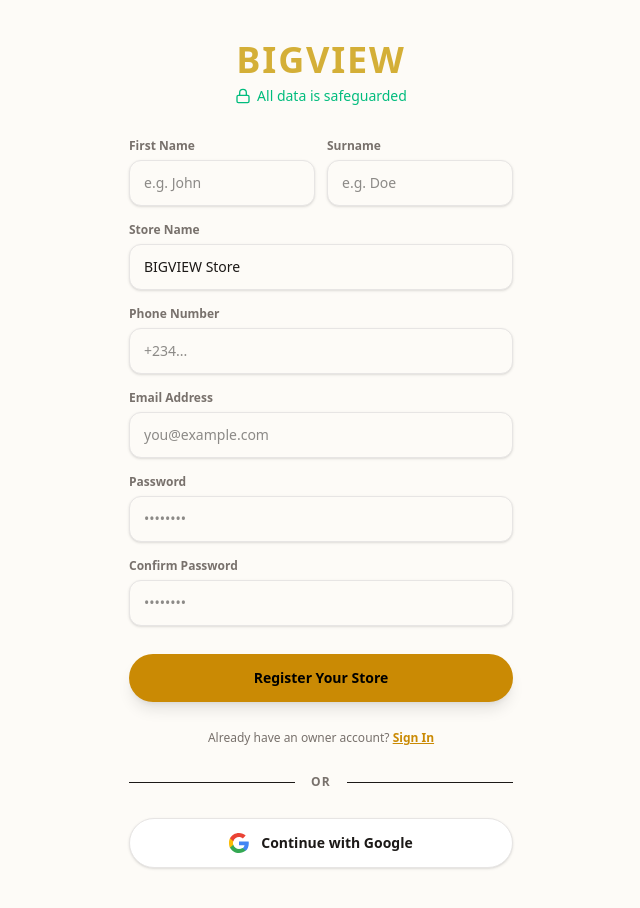
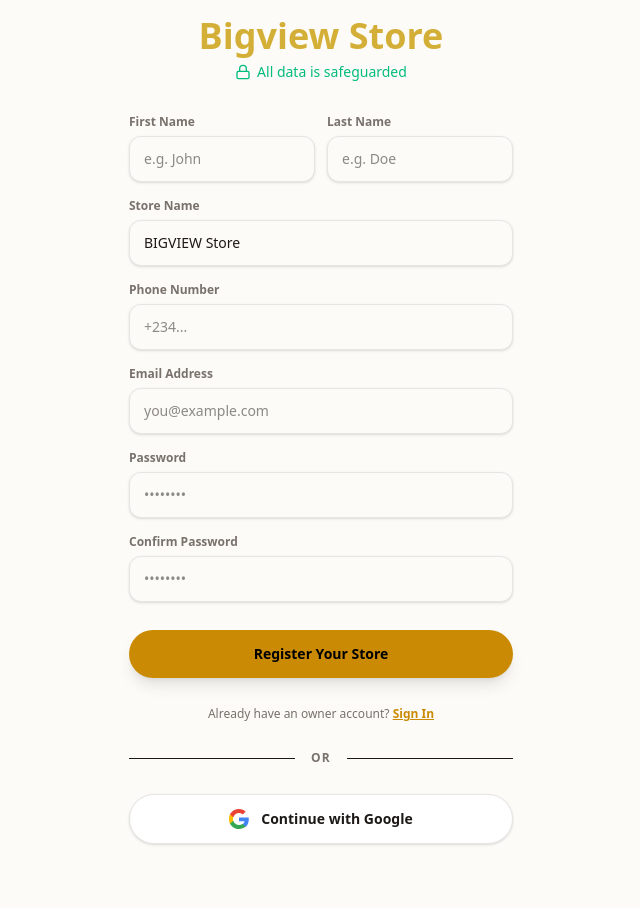
Before and after one commit to Henry3029/bigview-store, a Next.js app: page /eldgate-owner-portal in a window 1280 px wide. Both pictures are taken after a click on the button "Register Account". Shown: the whole page, without its empty margins (319-959 px from the left). Built offline with nearby package versions, Linux system fonts and the light colour scheme; no server answers; the database is empty.

Commit message:
modify owner page.tsx file,

```diff
--- a/src/app/eldgate-owner-portal/page.tsx
+++ b/src/app/eldgate-owner-portal/page.tsx
@@ -78,15 +78,15 @@ function OwnerPortalAuthContent() {
 
   // Otherwise, render full-page immersive view
   return (
-    <div className="min-h-screen w-full flex flex-col items-center justify-center px-4 py-10 bg-skin-base text-skin-base relative">
+    <div className="min-h-screen w-full flex flex-col items-center justify-start px-4 pt-4 pb-12 bg-skin-base text-skin-base relative">
 
       {/* Centered Content Stack */}
       <div className="w-full max-w-sm space-y-6 flex flex-col items-center text-center">
 
         {/* Top Logo & Branding */}
         <div className="space-y-1.5 flex flex-col items-center">
-          <h1 className="text-3xl sm:text-4xl font-black tracking-wider uppercase font-sans text-[#D4AF37]">
-            BIGVIEW
+          <h1 className="text-3xl sm:text-4xl font-black font-sans text-[#D4AF37]">
+            Bigview Store
           </h1>
 
           <p className="text-xs sm:text-sm text-emerald-500 max-w-xs flex items-center justify-center gap-1.5 font-medium">
@@ -118,7 +118,7 @@ function OwnerPortalAuthContent() {
 
                 {/* Surname */}
                 <div className="space-y-1.5">
-                  <label className="text-xs font-bold text-skin-muted block">Surname</label>
+                  <label className="text-xs font-bold text-skin-muted block">Last Name</label>
                   <input
                     type="text"
                     placeholder="e.g. Doe"
@@ -252,7 +252,7 @@ function OwnerPortalAuthContent() {
 
         {/* Demarcation */}
         <div className="w-full relative flex items-center justify-center py-1">
-          <div className="absolute inset-0 flex items-center"><div className="w-full border-t border-skin-base/15" /></div>
+          <div className="absolute inset-0 flex items-center"><div className="w-full border-t border-skin-base/5" /></div>
           <span className="relative bg-skin-base px-4 text-xs text-skin-muted uppercase font-bold tracking-widest">OR</span>
         </div>
 
@@ -270,11 +270,11 @@ function OwnerPortalAuthContent() {
       {showTroubleModal && (
   <div
     onClick={() => setShowTroubleModal(false)}
-          className="fixed inset-0 bg-black/60 z-50 flex items-end sm:items-center justify-center p-4 transition-opacity animate-in fade-in duration-200"
+    className="fixed inset-0 bg-black/60 z-50 flex items-end sm:items-center justify-center p-0 sm:p-4 transition-opacity animate-in fade-in duration-200"
   >
     <div
       onClick={(e) => e.stopPropagation()}
-            className="w-full sm:max-w-md bg-skin-card rounded-t-3xl sm:rounded-3xl p-6 shadow-2xl border border-skin-base space-y-5 animate-in slide-in-from-bottom duration-200 text-left"
+      className="w-full sm:max-w-md bg-skin-card rounded-t-3xl sm:rounded-3xl p-6 shadow-2xl border border-skin-base space-y-5 animate-in slide-in-from-bottom-full duration-300 ease-out text-left"
     >
             <div className="flex justify-between items-center border-b border-skin-base pb-3">
               <h3 className="font-extrabold text-base">Trouble Signing In?</h3>
```
Also changed, not shown: 1 other file (tests, documents, lock files or other folders). Lines whose indentation alone changed are shown as unchanged.
